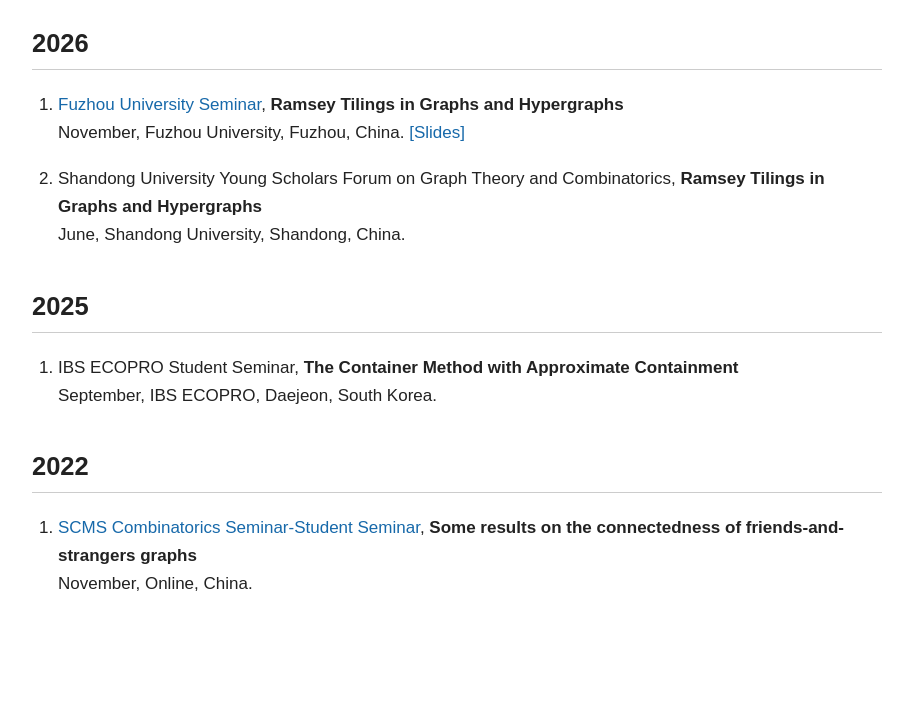
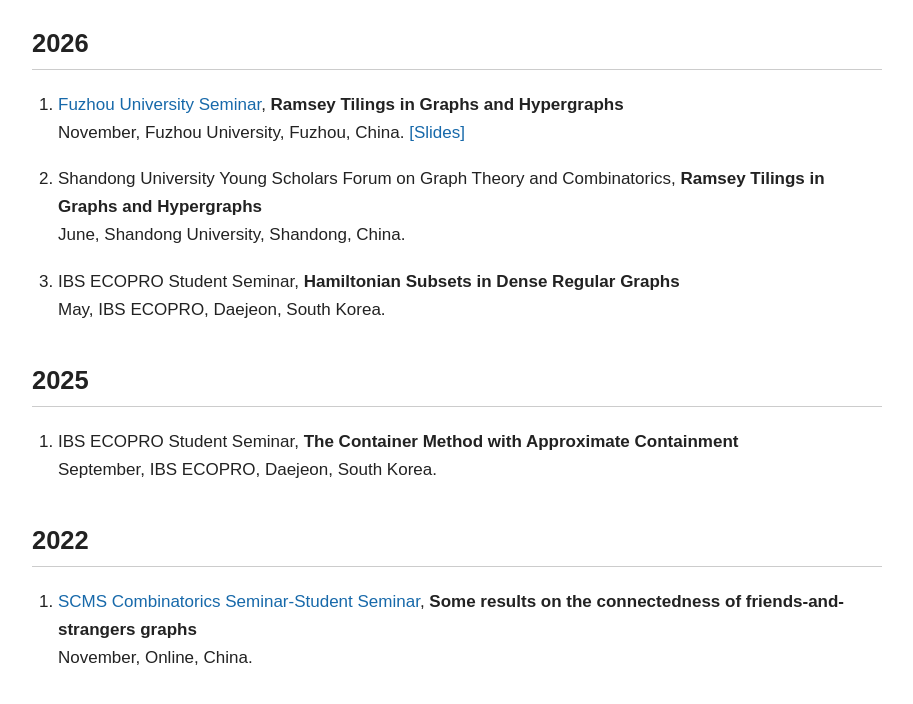
Before and after one commit to Lanchao-Wang/lanchao-wang.github.io, a plain HTML site: page talks.html in a window 1280 px wide. Shown: the part 198-902 px from the top of the page, without its empty margins (183-1096 px from the left). Before the commit the page ends 846 px from the top, so only its background shows below. Drawn offline with Linux system fonts and the light colour scheme.

Commit message:
Add May 2026 IBS ECOPRO student seminar

```diff
--- a/talks.html
+++ b/talks.html
@@ -93,6 +93,10 @@
       Shandong University Young Scholars Forum on Graph Theory and Combinatorics, <strong>Ramsey Tilings in Graphs and Hypergraphs</strong><br>
       June, Shandong University, Shandong, China.
     </li>
+    <li>
+      IBS ECOPRO Student Seminar, <strong>Hamiltonian Subsets in Dense Regular Graphs</strong><br>
+      May, IBS ECOPRO, Daejeon, South Korea.
+    </li>
   </ol>
 
   <h2>2025</h2>
```
